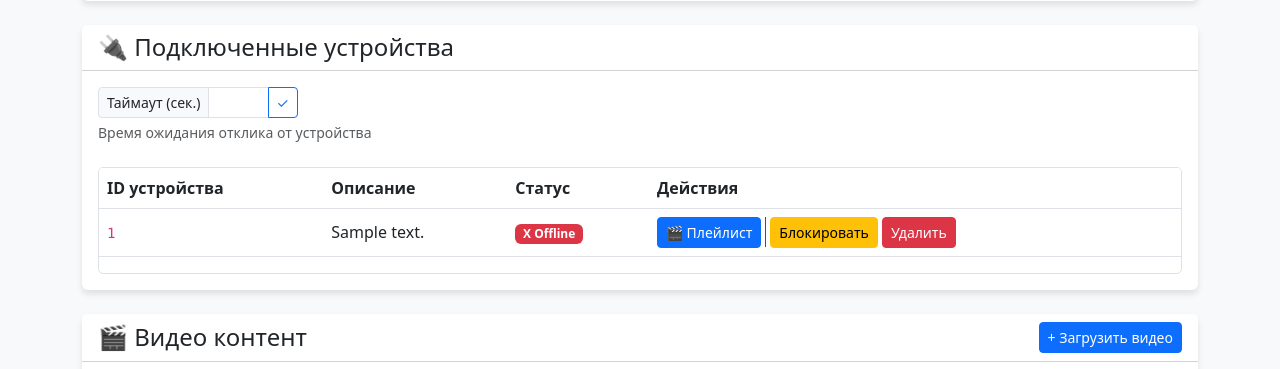
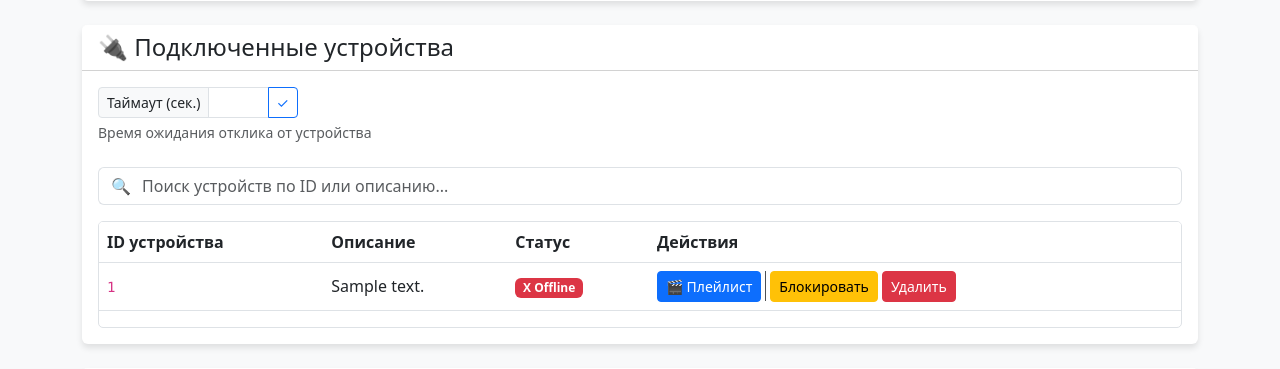
Before and after one commit to IRONINBEAT/media_content_distribution_system, a FastAPI app: template backend/templates/dashboard.html in a window 1280 px wide. Shown: the part 242-611 px from the top of the page. Run offline with FastAPI, Linux system fonts and the light colour scheme; the template is opened without the code that fills it: most values are stand-ins (such as "Sample title", 1, 10 or a date in 2020).

Commit message:
added search for devices

```diff
--- a/backend/templates/dashboard.html
+++ b/backend/templates/dashboard.html
@@ -36,8 +36,16 @@
     </div>
 
     <div class="card-body">
+        <div class="mb-3">
+            <div class="input-group">
+                <span class="input-group-text bg-white border-end-0">🔍</span>
+                <input type="text" id="deviceSearch" class="form-control border-start-0 ps-0"
+                    placeholder="Поиск устройств по ID или описанию..." onkeyup="filterDevices()">
+            </div>
+        </div>
         {% if devices %}
-        <div class="table-responsive" style="max-height: 300px; overflow-y: auto; border: 1px solid #dee2e6; border-radius: 5px;">
+        <div class="table-responsive"
+            style="max-height: 300px; overflow-y: auto; border: 1px solid #dee2e6; border-radius: 5px;">
             <table class="table table-hover align-middle">
                 <thead>
                     <tr>
@@ -47,11 +55,11 @@
                         <th>Действия</th>
                     </tr>
                 </thead>
-                <tbody>
+                <tbody id="devicesTableBody">
                     {% for dev in devices %}
-                    <tr>
-                        <td><code>{{ dev.device_id }}</code></td>
-                        <td>{{ dev.description or "—" }}</td>
+                    <tr class="device-row">
+                        <td class="search-device-id"><code>{{ dev.device_id }}</code></td>
+                        <td class="search-device-desc">{{ dev.description or "—" }}</td>
                         <td>
                             {% if dev.status == "blocked" %}
                             <span class="badge bg-secondary">Заблокирован</span>
@@ -61,7 +69,8 @@
                             {% if dev.last_heartbeat %}
                             {% set diff = (now - dev.last_heartbeat).total_seconds() %}
                             {% if diff < user.heartbeat_timeout %} <span class="badge bg-success"
-                                title="Последний ответ: {{ dev.last_heartbeat.strftime('%d.%m.%Y %H:%M:%S') }}">● Online</span>
+                                title="Последний ответ: {{ dev.last_heartbeat.strftime('%d.%m.%Y %H:%M:%S') }}">●
+                                Online</span>
                                 {% else %}
                                 <span class="badge bg-danger"
                                     title="Не отвечает с: {{ dev.last_heartbeat.strftime('%d.%m.%Y %H:%M:%S') }}">X
@@ -267,6 +276,23 @@
         }
     }
 
+    function filterDevices() {
+        const input = document.getElementById('deviceSearch');
+        const filter = input.value.toLowerCase();
+        const rows = document.querySelectorAll('#devicesTableBody .device-row');
+
+        rows.forEach(row => {
+            const deviceId = row.querySelector('.search-device-id').innerText.toLowerCase();
+            const description = row.querySelector('.search-device-desc').innerText.toLowerCase();
+
+            if (deviceId.includes(filter) || description.includes(filter)) {
+                row.style.display = ""; // Показываем строку
+            } else {
+                row.style.display = "none"; // Скрываем строку
+            }
+        });
+    }
+
     // Сброс поиска при закрытии модального окна
     document.addEventListener('hidden.bs.modal', function (event) {
         const searchInputs = document.querySelectorAll('.playlist-search');
```
Also changed, not shown: backend/signage.db.
